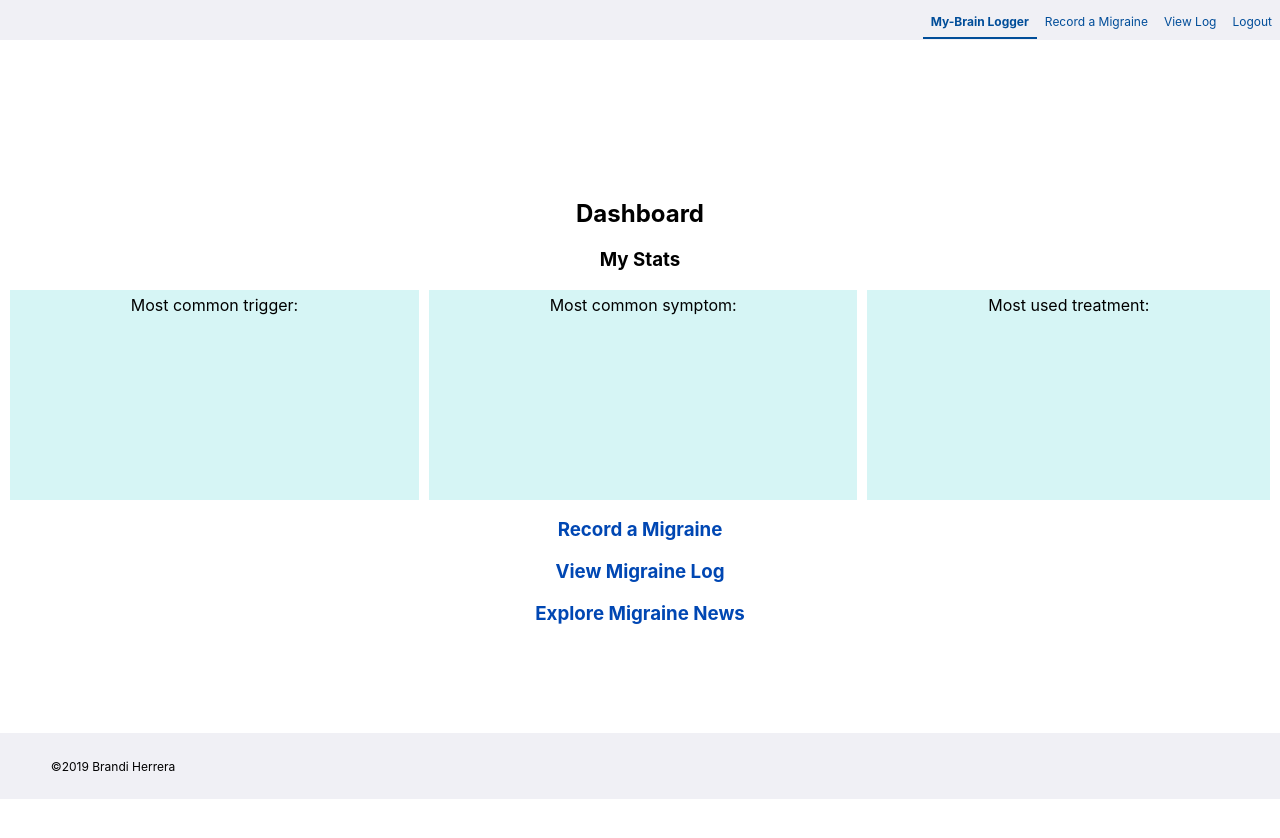
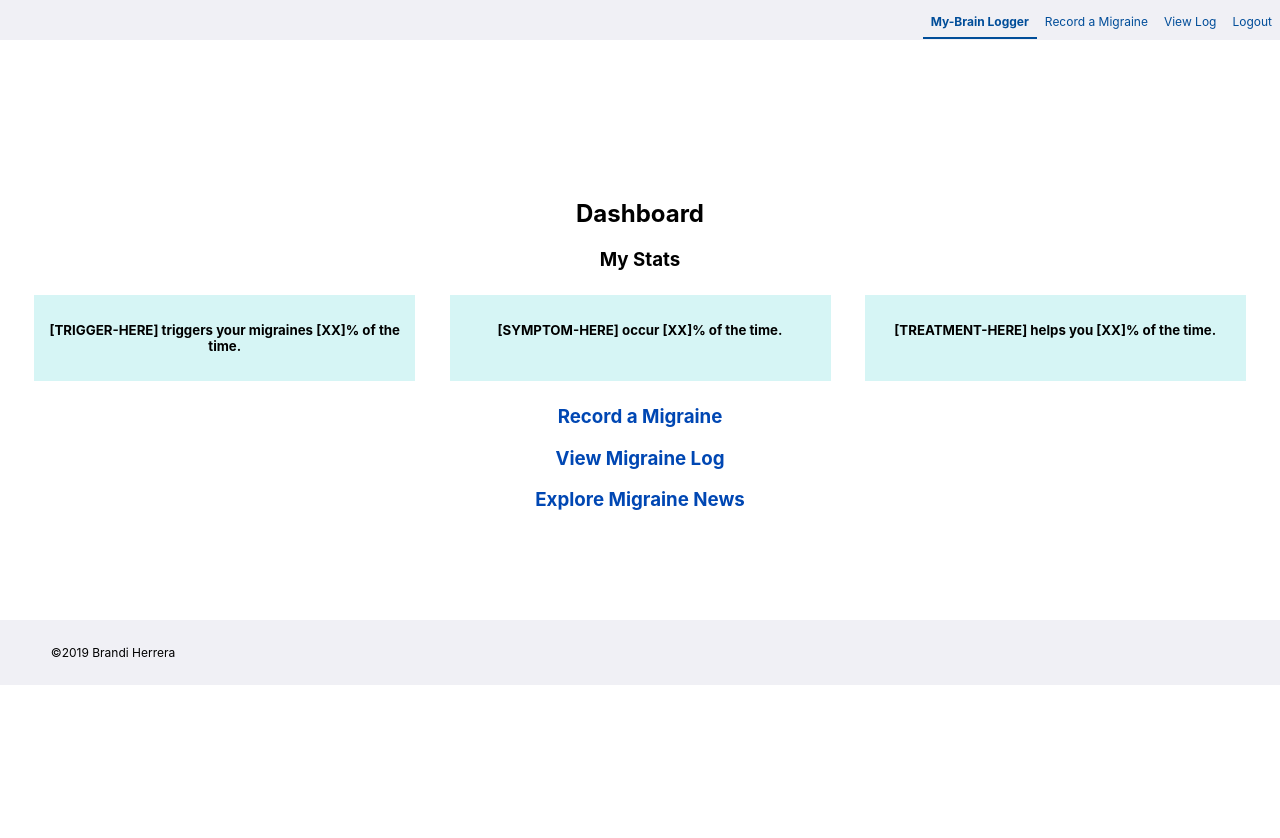
Before and after one commit to brandiherrera/migraine-app-full-stack-capstone-react, a React (Create React App) app: page /dashboard in a window 1280 px wide. Shown: the top 838 px of the page. After the commit the page ends 800 px from the top, so only its background shows below. Built offline with nearby package versions, Linux system fonts and the light colour scheme.

Commit message:
login/signup state working once, stats updated

```diff
--- a/src/App.css
+++ b/src/App.css
@@ -1,3 +1,7 @@
+* {
+  box-sizing: border-box;
+}
+
 .App {
   text-align: center;
   padding: 7% 0;
--- a/src/App.js
+++ b/src/App.js
@@ -96,8 +96,22 @@ export default class App extends React.Component {
         </div>
         <main className="App">
           <Route exact path='/' component={Header} />
-          <Route path='/signup' render={(props) => <Signup {...this.state} />} />
-          <Route path='/login' component={Login} />
+          <Route
+            path='/signup'
+            render={(props) =>
+              <Signup
+              {...this.state}
+              onLogin={this.onLogin}
+               />}
+            />
+          <Route
+            path='/login'
+            render={(props) =>
+              <Login
+                {...this.state}
+                onLogin={this.onLogin}
+                 />}
+          />
           <Route path='/dashboard' component={Dashboard} />
           <Route path='/stats' component={Stats} />
           <Route
@@ -105,8 +119,8 @@ export default class App extends React.Component {
             render={(props) => {
               // console.log(props)
               return <RecordMigraine
-                onAddRecord={this.addRecord}
-              />
+                        onAddRecord={this.addRecord}
+                      />
             }
             }
           />
--- a/src/components/login.js
+++ b/src/components/login.js
@@ -2,9 +2,14 @@ import React from 'react'
 import { Link } from 'react-router-dom'
 
 export default class Login extends React.Component {
-    constructor(props) {
-        super(props);
-        this.state = {
+    // static defaultProps = {
+    //     onLogin: () => {}
+    // };
+
+    // constructor(props) {
+    //     super(props);
+    //     this.
+        state = {
             email: {
                 value: ''
             },
@@ -12,23 +17,46 @@ export default class Login extends React.Component {
                 value: ''
             }
         }
+    // }
+
+    handleSubmit = e => {
+        e.preventDefault();
+        console.log(this.state)
+        const { email, password } = this.state;
+
+        console.log('Email: ', email.value)
+        console.log('Password: ', password.value);
+
+        const login = {
+            email: email.value,
+            password: password.value,
         }
 
+        //potentially submit these values to the server here
+        this.props.onLogin(login)
+    }
+
+    updateEmail(email) {
+        this.setState({ email: { value: email } });
+    }
+
+    updatePassword(password) {
+        this.setState({ password: { value: password } });
+    }
 
     render() {
-
 
         return (
             <div className='login-page'>
                 <h3>Login</h3>
-                <form className='login-form'>
+                <form className='login-form' onSubmit={e => this.handleSubmit(e)}>
                     <div>
                         <label htmlFor='email'>Email</label>
-                        <input type='text' name='email' id='email' />
+                        <input className='login-control' type='text' name='email' id='email' onChange={e => this.updateEmail(e.target.value)} />
                     </div>
                     <div>
                         <label htmlFor='password'>Password</label>
-                        <input type='password' name='password' id='password' />
+                        <input className='login-control' type='password' name='password' id='password' onChange={e => this.updatePassword(e.target.value)} />
                     </div>
                     <button type='submit'>
                         <Link to='dashboard'>Log in</Link></button>
--- a/src/components/signup.js
+++ b/src/components/signup.js
@@ -6,9 +6,10 @@ export default class Signup extends React.Component {
         onLogin: () => {}
     };
 
-    constructor(props) {
-        super(props);
-        this.state = {
+    // constructor(props) {
+    //     super(props);
+    //     this.
+        state = {
             firstName: {
                 value: ''
             },
@@ -25,10 +26,11 @@ export default class Signup extends React.Component {
                 value: ''
             }
         }
-    }
+    // }
 
     handleSubmit = e => {
         e.preventDefault();
+        console.log(this.state)
         const { firstName, lastName, email, password, repeatPassword } = this.state;
 
         console.log('First Name: ', firstName.value);
@@ -39,9 +41,9 @@ export default class Signup extends React.Component {
 
         const login = {
             firstName: firstName.value,
-            lastName: lastName.text,
-            email: email.text,
-            password: password.text,
+            lastName: lastName.value,
+            email: email.value,
+            password: password.value,
             repeatPassword: repeatPassword.value,
         }
         //potentially submit these values to the server here
--- a/src/components/stats.css
+++ b/src/components/stats.css
@@ -3,7 +3,7 @@
     flex-direction: row;
     flex-wrap: wrap;
     padding: 0 5px;
-    /* justify-content: space-evenly; */
+    justify-content: space-evenly;
 }
 
 .data-box {
@@ -12,6 +12,8 @@
     background-color: #d6f5f5;
     padding: 5px;
     /* border: black 1px solid; */
-    margin: 0 5px;
-    height: 200px;
+    margin: 5px;
+    max-height: 200px;
+    max-width: 30%;
+    min-width: 125px;
 }
--- a/src/components/stats.js
+++ b/src/components/stats.js
@@ -7,13 +7,19 @@ export default function Stats() {
             <h3>My Stats</h3>
             <div className='stats-container'>
                 <section className='data-box' id='trigger-data'>
-                    <div>Most common trigger:</div>
+                    <h5>
+                        [TRIGGER-HERE] triggers your migraines [XX]% of the time.
+                    </h5>
                 </section>
                 <section className='data-box' id='symptom-data'>
-                    <div>Most common symptom:</div>
+                    <h5>[SYMPTOM-HERE] occur [XX]% of the time.</h5>
+                        {/* <h5>Your top 3 symptoms:</h5>
+                        <h6>Aura - 50%</h6>
+                        <h6>Aura - 50%</h6>
+                        <h6>Aura - 50%</h6> */}
                 </section>
                 <section className='data-box' id='treatment-data'>
-                    <div>Most used treatment:</div>
+                    <h5>[TREATMENT-HERE] helps you [XX]% of the time.</h5>
                 </section>
             </div>
         </div>
```
Also changed, not shown: src/components/navbar.js (indentation only). Lines whose indentation alone changed are shown as unchanged.
